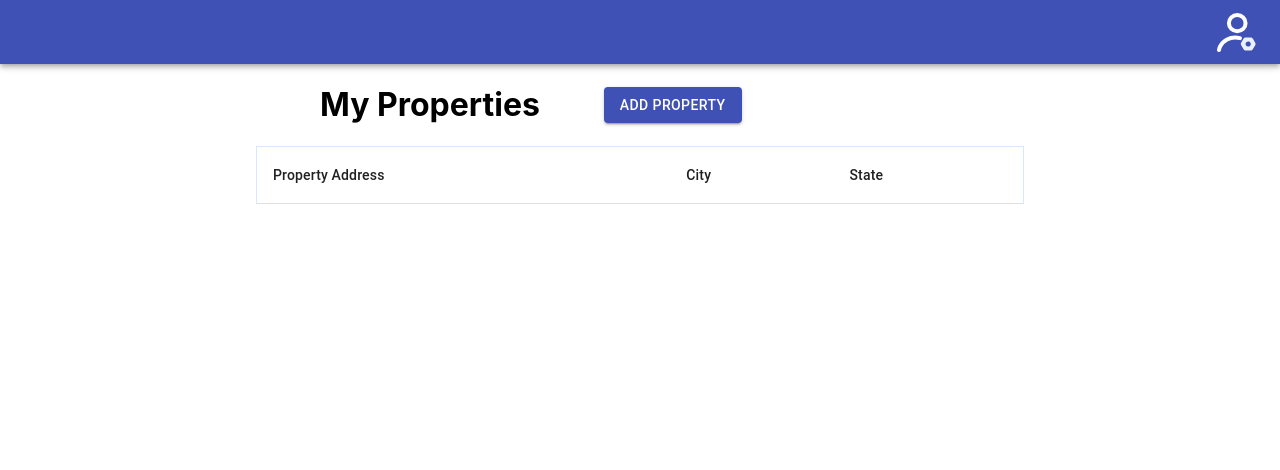
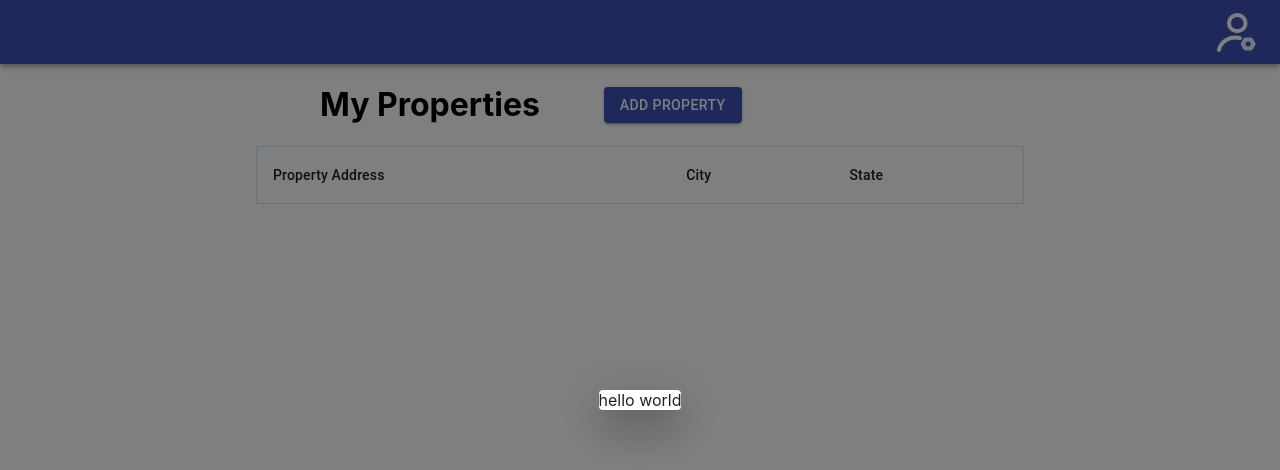
Before and after one commit to homenow/React-Interview, a React (Create React App) app: page / in a window 1280 px wide. Both pictures are taken after a click on the button "ADD PROPERTY". Shown: the top 470 px of the page. Built offline with nearby package versions, Linux system fonts and the light colour scheme.

Commit message:
I have started to work on dialog.

```diff
--- /dev/null
+++ b/src/components/dialogAddProperty.js
@@ -0,0 +1,25 @@
+/* eslint-disable react/prop-types */
+import React from 'react';
+import { Dialog, Box } from '@material-ui/core/';
+import { makeStyles } from '@material-ui/core/styles';
+
+const useStyles = makeStyles(() => ({
+  dialog: {
+    root: {
+      width: '50vw',
+      height: '80vh',
+    },
+  },
+}));
+
+export default function DialogAddPropertyHouseInfo({ open }) {
+  const classes = useStyles();
+
+  return (
+    <Dialog className={classes.dialog} open={open}>
+      <Box>
+        <div>hello world</div>
+      </Box>
+    </Dialog>
+  );
+}
--- a/src/pages/properties.js
+++ b/src/pages/properties.js
@@ -4,6 +4,7 @@ import Button from '@material-ui/core/Button';
 
 import NavBar from '../components/navBar';
 import TableProperty from '../components/tableProperty';
+import DialogAddProperty from '../components/dialogAddProperty';
 
 const useStyles = makeStyles(() => ({
   headline: {
@@ -22,7 +23,11 @@ const useStyles = makeStyles(() => ({
 }));
 export default function Properties() {
   const classes = useStyles();
+  const [openDialog, setOpenDialog] = React.useState(false);
 
+  const handleOpenDialog = () => {
+    setOpenDialog(true);
+  };
   return (
     <div>
       <NavBar />
@@ -33,9 +38,11 @@ export default function Properties() {
             variant="contained"
             color="primary"
             className={classes.addButton}
+            onClick={handleOpenDialog}
           >
             Add Property
           </Button>
+          <DialogAddProperty open={openDialog} onClose={setOpenDialog} />
         </div>
         <TableProperty />
       </div>
```
